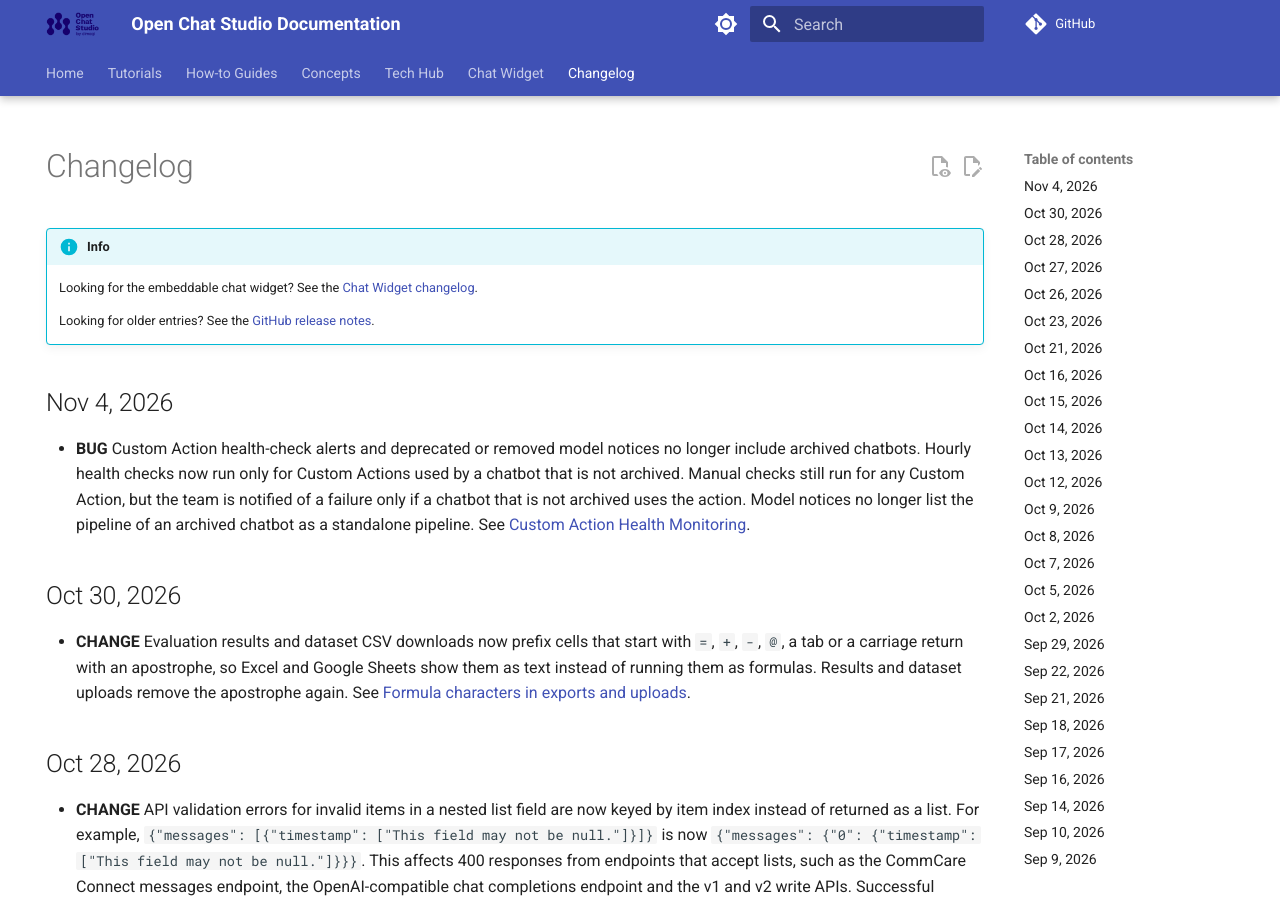
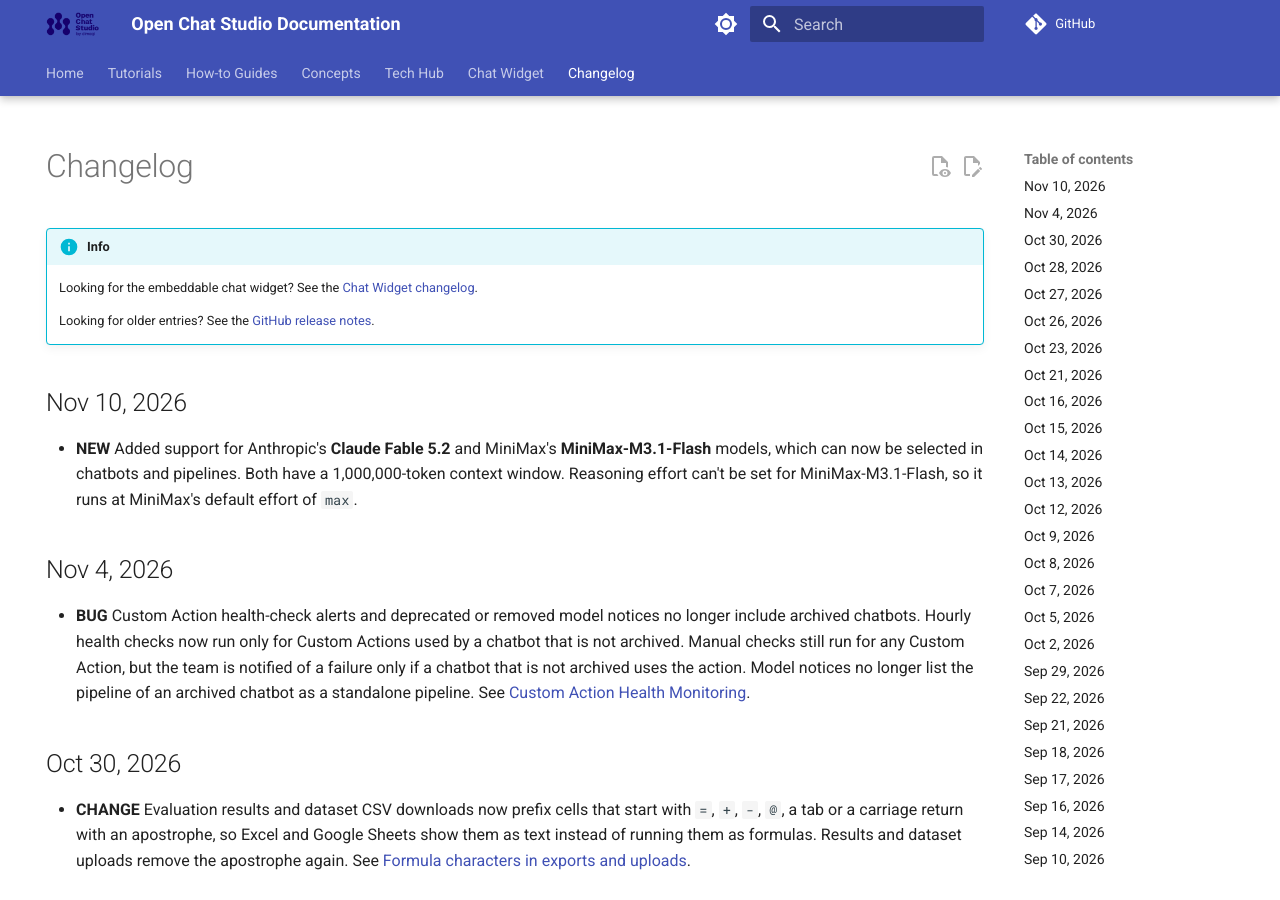
Before and after one commit to dimagi/open-chat-studio-docs, an MkDocs documentation site: the page built from docs/changelog.md, in a window 1280 px wide and 900 px high. Built offline with MkDocs 1.6.1 and Material for MkDocs 9.7.7, drawn with Linux system fonts in a browser that asks for light colours; a script that is not in the unit is left out; comment, search, counter and statistics services are not loaded.

Commit message:
update changelog and docs from OCS PR #4989
Co-Authored-By: Claude Opus 5.5 <noreply@anthropic.com>

```diff
--- a/docs/changelog.md
+++ b/docs/changelog.md
@@ -10,6 +10,9 @@ hide:
     Looking for the embeddable chat widget? See the [Chat Widget changelog](chat_widget/changelog.md).
 
     Looking for older entries? See the [GitHub release notes](https://github.com/dimagi/open-chat-studio-docs/releases).
+
+## Nov 10, 2026
+* **NEW** Added support for Anthropic's **Claude Fable 5.2** and MiniMax's **MiniMax-M3.1-Flash** models, which can now be selected in chatbots and pipelines. Both have a 1,000,000-token context window. Reasoning effort can't be set for MiniMax-M3.1-Flash, so it runs at MiniMax's default effort of `max`.
 
 ## Nov 4, 2026
 * **BUG** Custom Action health-check alerts and deprecated or removed model notices no longer include archived chatbots. Hourly health checks now run only for Custom Actions used by a chatbot that is not archived. Manual checks still run for any Custom Action, but the team is notified of a failure only if a chatbot that is not archived uses the action. Model notices no longer list the pipeline of an archived chatbot as a standalone pipeline. See [Custom Action Health Monitoring](tech-hub/custom_action/health_custom_action.md).
```
